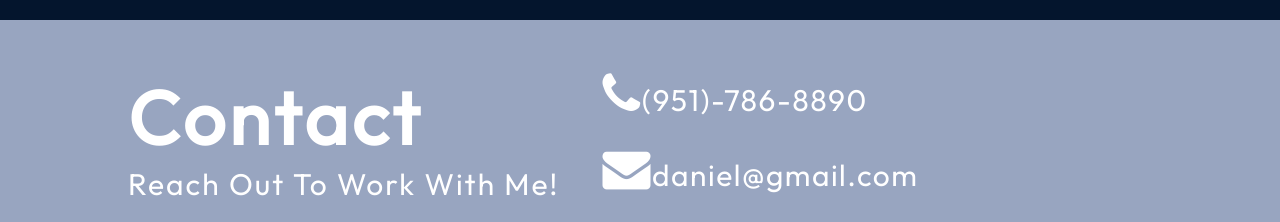
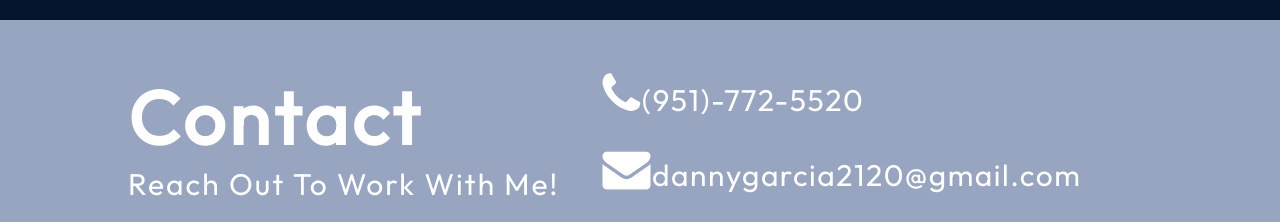
Before and after one commit to danny-garxia/ReactPortfolio, a React (Vite) app: page / in a window 1280 px wide. Shown: the part 1970-2192 px from the top of the page. Built offline with nearby package versions, Linux system fonts and the light colour scheme; no server answers.

Commit message:
Update Contact.jsx

```diff
--- a/src/componets/Contact/Contact.jsx
+++ b/src/componets/Contact/Contact.jsx
@@ -24,13 +24,13 @@ export default function Contact() {
     <li className={styles.link}>
     <a href="tel:9517725520">
         <i className="fa fa-phone" style={{ fontSize: '48px', color: 'white' }}></i>
-        (951)-786-8890</a>
+        (951)-772-5520</a>
     </li>
 
     <li className={styles.link}>
     <a href='mailto:dannygarcia2120@gmail.com'>
         <i className="fa fa-envelope" style={{ fontSize: '48px', color: 'white' }}></i>
-        daniel@gmail.com  </a>
+        dannygarcia2120@gmail.com  </a>
     </li>
 
     <li className={styles.link}>
```
